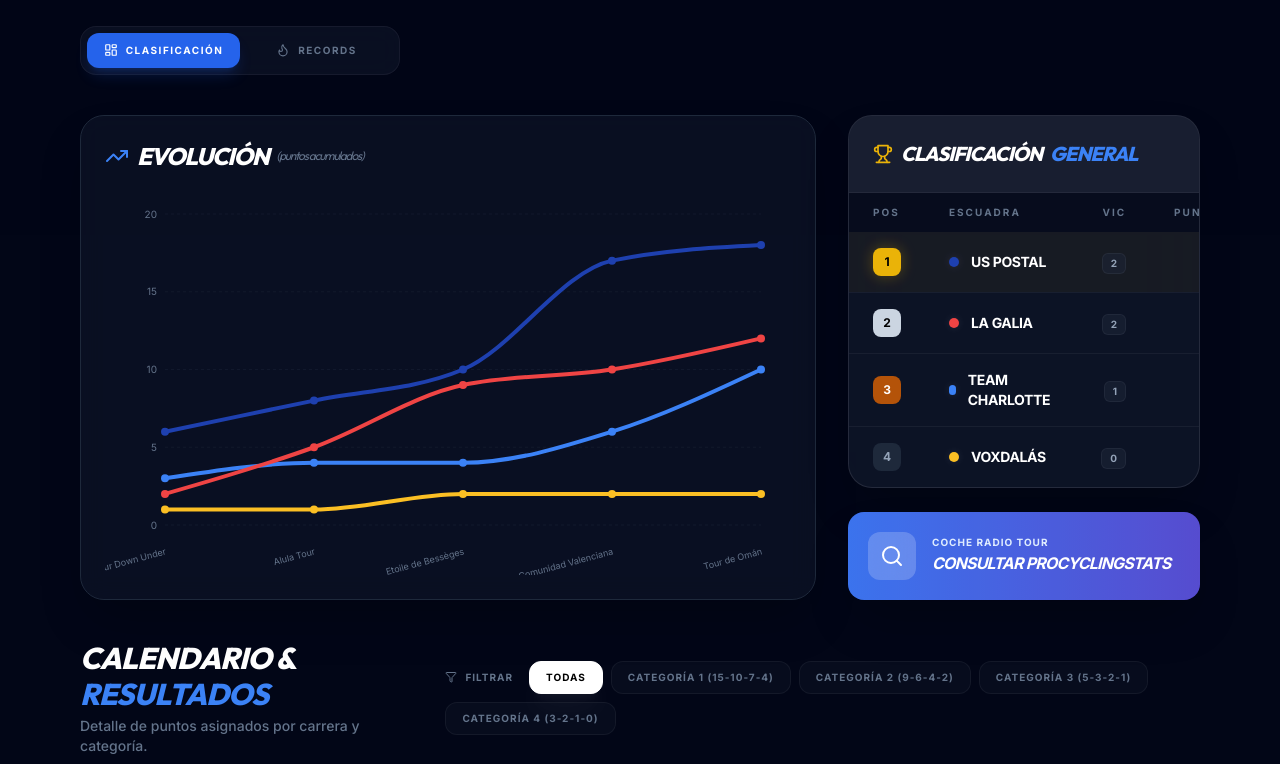
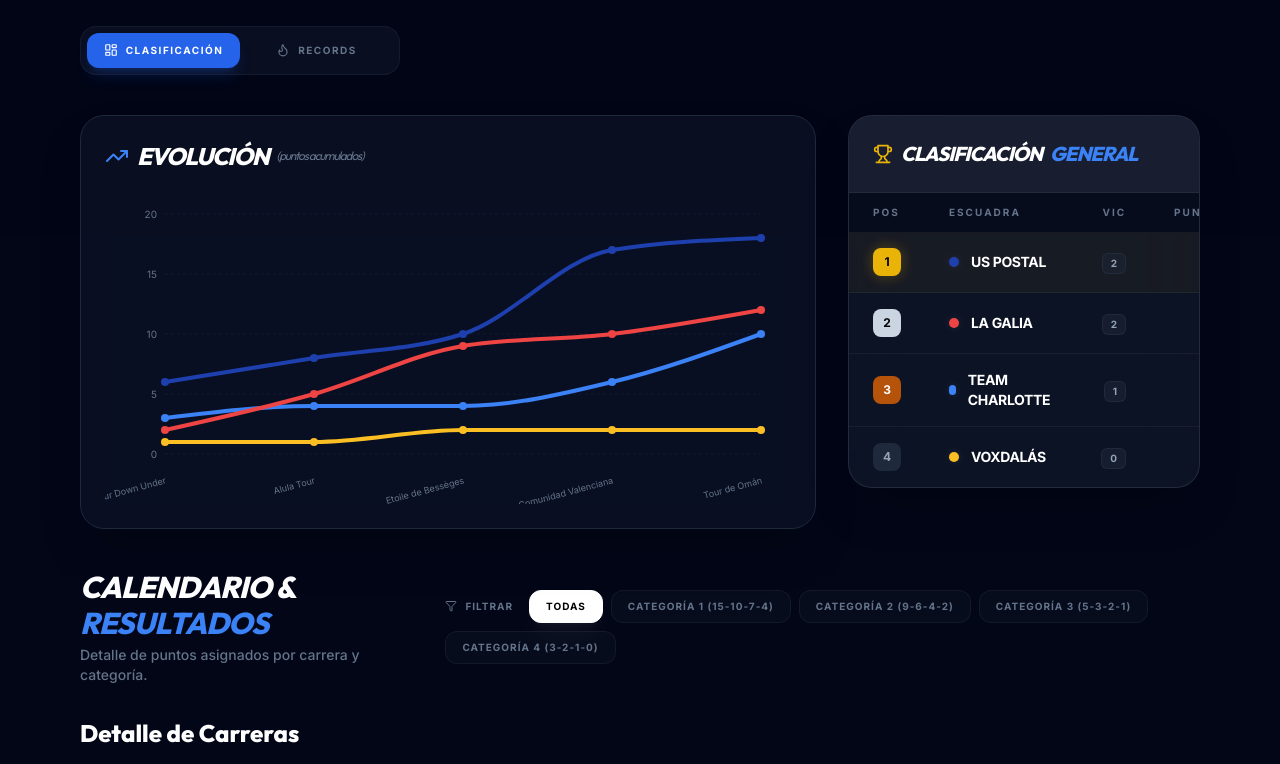
Before and after one commit to natxorodrigo87-cmyk/velogames-dashboard, a React (Vite) app: page / in a window 1280 px wide. Shown: the part 565-1329 px from the top of the page. Built offline with nearby package versions, Linux system fonts and the light colour scheme.

Commit message:
feat: Remove CyclingAI component and related state
The CyclingAI component and its associated state management (`isAIChatOpen`) have been removed from the main application component. This simplifies the application by removing unused functionality.

```diff
--- a/App.tsx
+++ b/App.tsx
@@ -8,15 +8,13 @@ import Filters from './components/Filters.tsx';
 import SummaryCards from './components/SummaryCards.tsx';
 import MortadelaTable from './components/MortadelaTable.tsx';
 import AbandonosTable from './components/AbandonosTable.tsx';
-import CyclingAI from './components/CyclingAI.tsx';
 import { PLAYERS, RACES, MOCK_RESULTS as RESULTS, CATEGORIES, MORTADELAS, WITHDRAWALS } from './mockData.ts';
 import { GlobalStats, ChartDataPoint, RaceStatus, LeagueSummary } from './types.ts';
-import { LayoutDashboard, Flame, Search, X } from 'lucide-react';
+import { LayoutDashboard, Flame } from 'lucide-react';
 
 const App: React.FC = () => {
   const [activeTab, setActiveTab] = useState<'general' | 'mortadela'>('general');
   const [selectedCategoryId, setSelectedCategoryId] = useState<string | null>(null);
-  const [isAIChatOpen, setIsAIChatOpen] = useState(false);
 
   const stats = useMemo<GlobalStats[]>(() => {
     return PLAYERS.map(player => {
@@ -140,39 +138,8 @@ const App: React.FC = () => {
 
             <div className="order-1 lg:order-2 flex flex-col gap-6">
               <GeneralTable players={PLAYERS} stats={stats} />
-
-              {/* ÚNICO BOTÓN DE CHAT: DIRECTO A PCS */}
-              <button
-                onClick={() => setIsAIChatOpen(true)}
-                className="group relative flex items-center gap-4 p-5 bg-gradient-to-r from-blue-600 to-indigo-700 rounded-2xl hover:scale-[1.02] transition-all shadow-2xl active:scale-[0.98] overflow-hidden"
-              >
-                <div className="absolute inset-0 bg-white/10 group-hover:bg-transparent transition-colors"></div>
-                <div className="p-3 bg-white/20 rounded-xl text-white backdrop-blur-md">
-                  <Search className="w-6 h-6" />
-                </div>
-                <div className="text-left">
-                  <span className="block text-[10px] font-black text-blue-100 uppercase tracking-widest leading-none mb-1">Coche Radio Tour</span>
-                  <span className="block text-base font-black text-white italic uppercase tracking-tighter">Consultar Procyclingstats</span>
-                </div>
-              </button>
             </div>
           </div>
-
-          {isAIChatOpen && (
-            <div className="fixed inset-0 z-[200] flex items-center justify-center bg-slate-950/95 md:p-6 backdrop-blur-xl animate-in fade-in zoom-in-95 duration-200">
-              <div className="relative w-full h-full md:max-w-3xl md:h-[80vh] flex flex-col">
-                <button
-                  onClick={() => setIsAIChatOpen(false)}
-                  className="absolute top-4 right-4 z-[210] p-2 bg-white/10 hover:bg-white/20 rounded-full text-white backdrop-blur-md"
-                >
-                  <X className="w-5 h-5" />
-                </button>
-                <div className="flex-1 overflow-hidden md:rounded-3xl shadow-2xl bg-slate-950 border border-white/10">
-                  <CyclingAI onClose={() => setIsAIChatOpen(false)} />
-                </div>
-              </div>
-            </div>
-          )}
 
           <div className="mt-16">
             <div className="flex flex-col md:flex-row md:items-center justify-between gap-4 mb-8">
```
